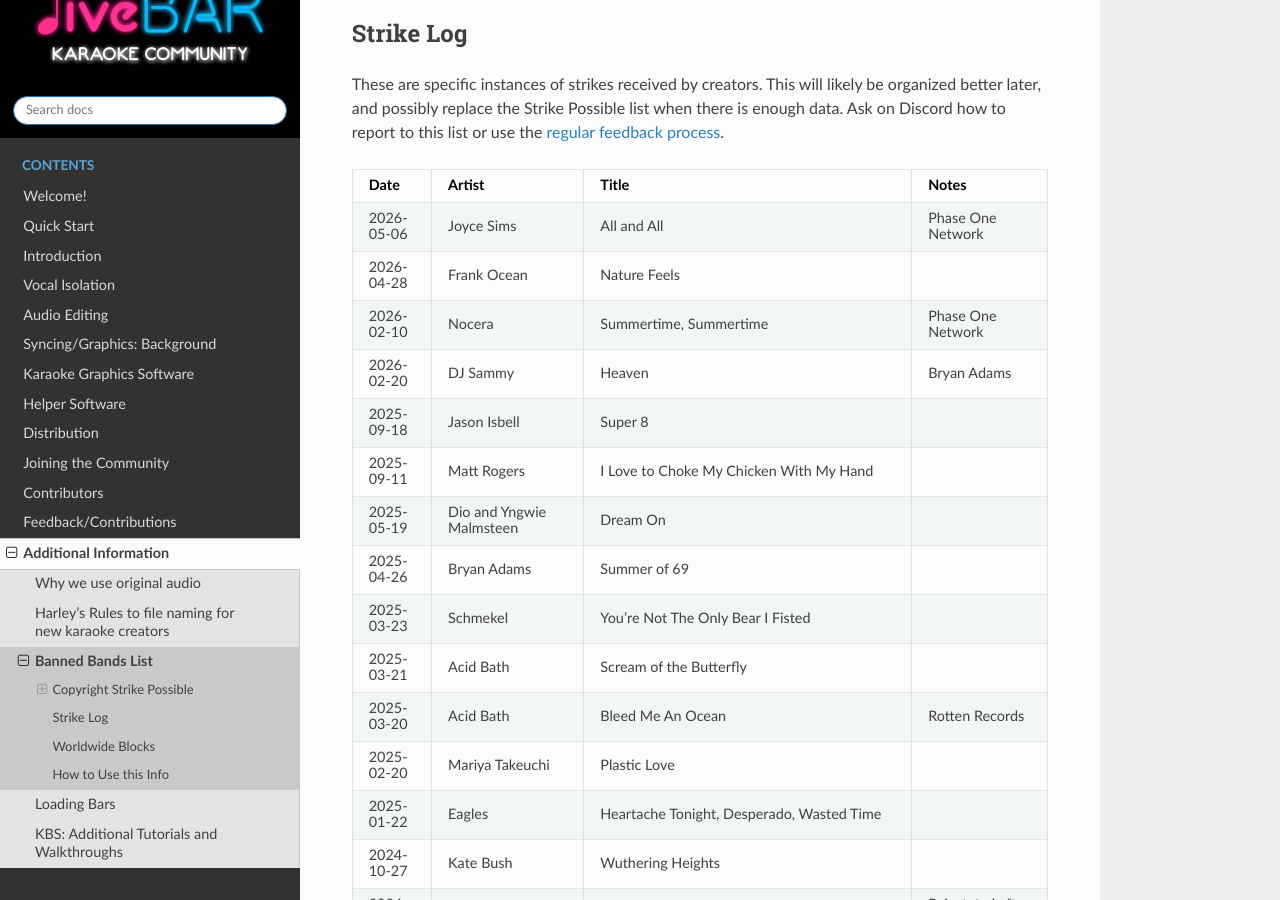
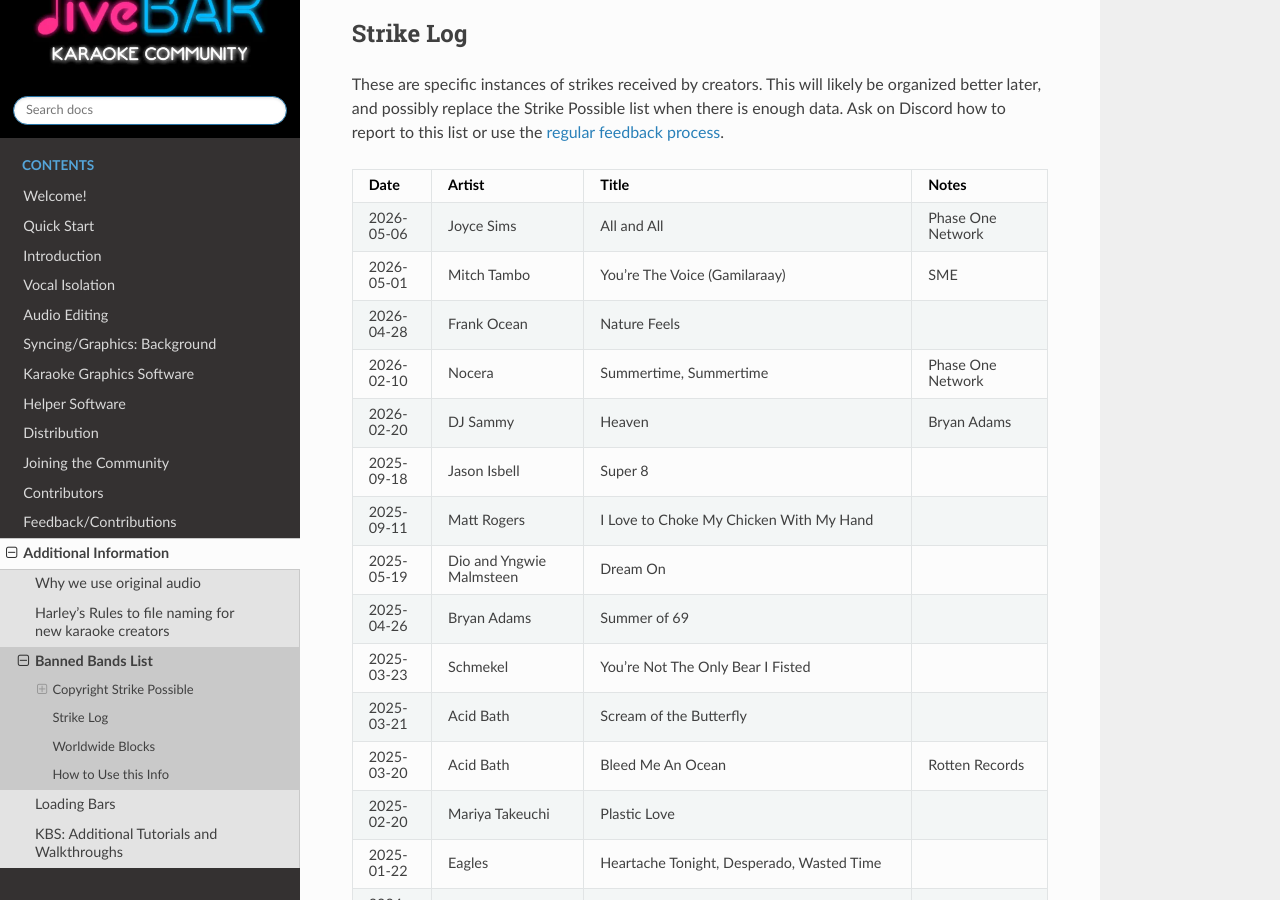
Before and after one commit to diveBarKaraoke/divebar_karaoke_creation_guide, a Sphinx documentation site: the page built from docs/banned_bands.rst, in a window 1280 px wide and 900 px high, scrolled down 1471 px. Built offline with Sphinx 7.4.7 and the Read the Docs theme 3.1.0, drawn with Linux system fonts in a browser that asks for light colours.

Commit message:
Another strike

```diff
--- a/docs/banned_bands.rst
+++ b/docs/banned_bands.rst
@@ -70,6 +70,10 @@ These are specific instances of strikes received by creators. This will likely b
      - Joyce Sims
      - All and All
      - Phase One Network
+   * - 2026-05-01
+     - Mitch Tambo
+     - You're The Voice (Gamilaraay)
+     - SME
    * - 2026-04-28
      - Frank Ocean
      - Nature Feels
```
